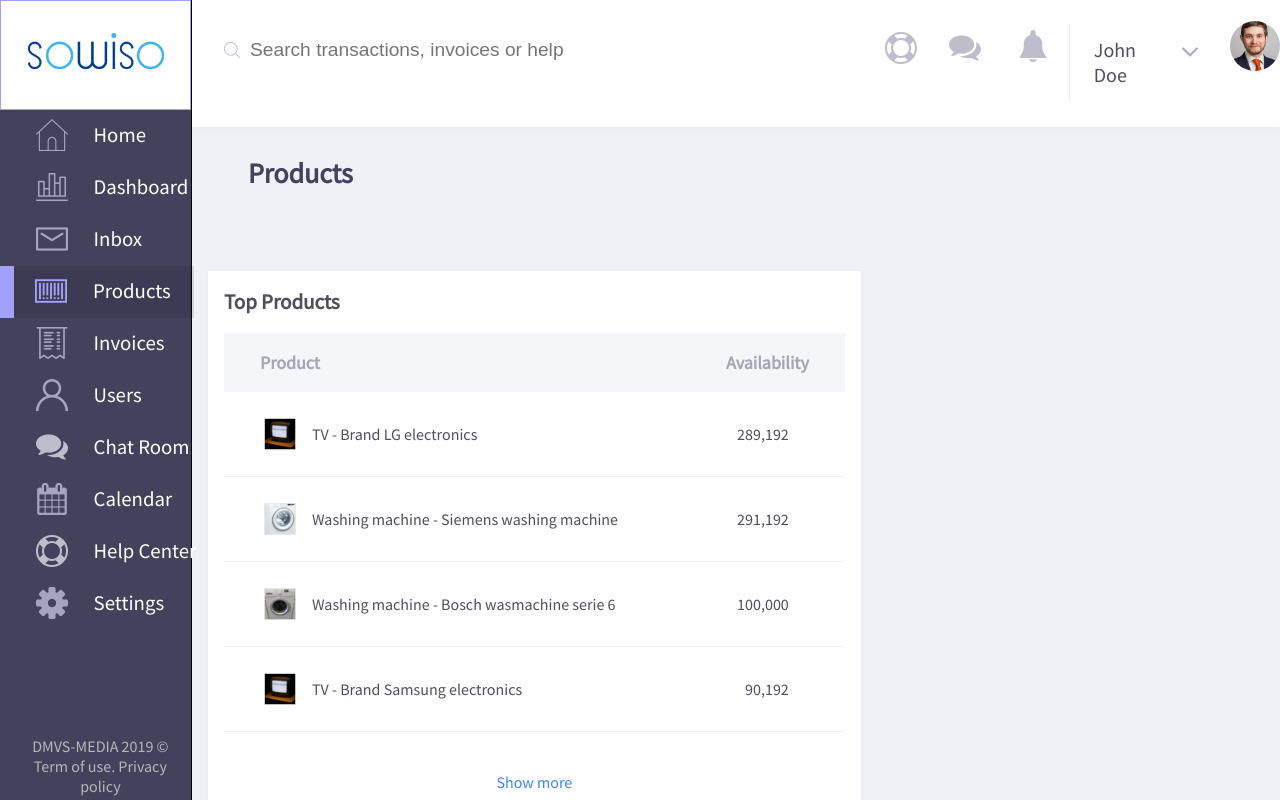
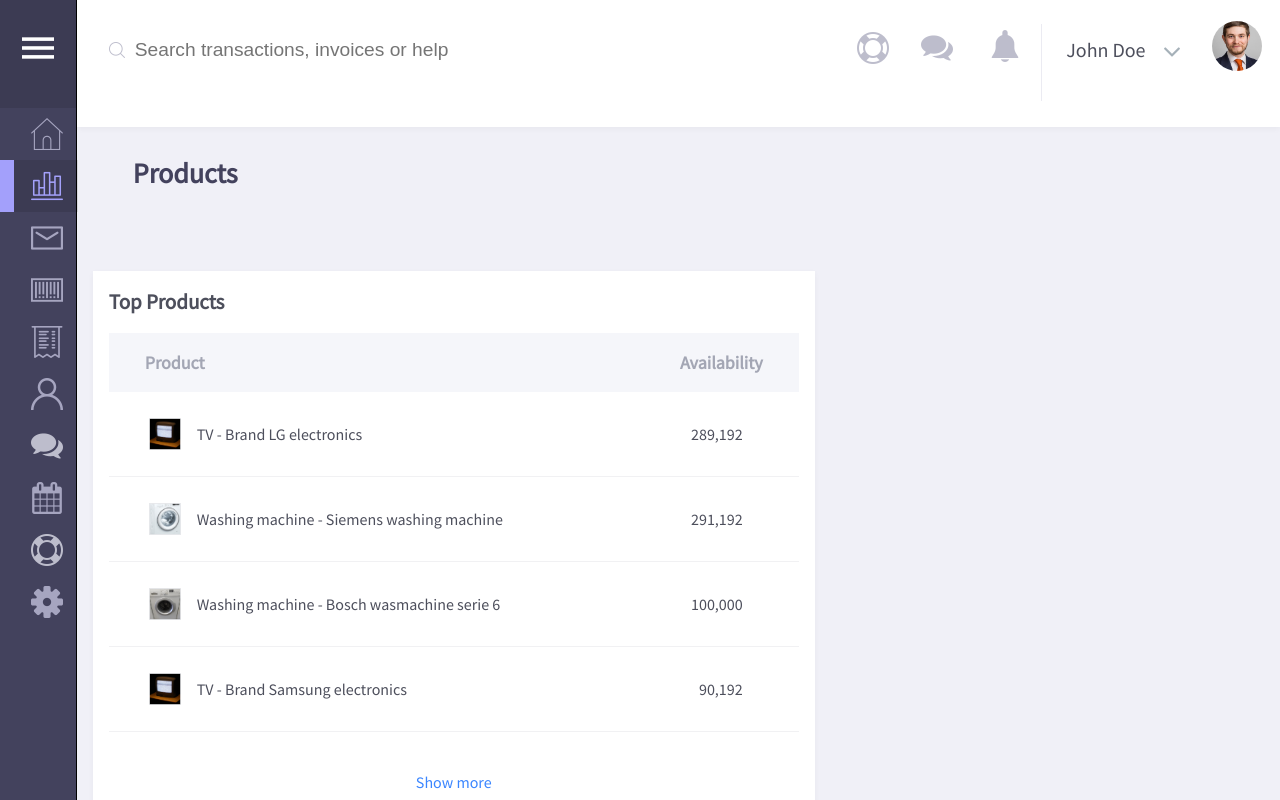
Before and after one commit to EdgeworthWright/sowisoAPP, a plain HTML site: page index.html in a window 1280 px wide. Both pictures are taken after a click on the picture 95 px from the left and 51 px from the top of the page. Shown: the top 800 px of the page. Drawn offline with nearby package versions, Linux system fonts and the light colour scheme.

Commit message:
nav afgemaakt

```diff
--- a/css/main.css
+++ b/css/main.css
@@ -92,6 +92,20 @@
     background-image: url(../images/navIcons/settings.png);
 }
 
+.navContent .hamburger {
+    display: none;
+}
+
+.navContent .smallNavImage {
+    display: none;
+    position: relative;
+    left: 1.5em;
+    top: .5em;
+}
+
+.navContent #current .smallNavImage {
+    left: .8em;
+}
 
 #current {
     border-left: #A3A0FB .7em solid;
--- a/index.html
+++ b/index.html
@@ -18,38 +18,49 @@
         <nav>
             <div class="navContent">
                 <div class="logo">
-                    <img src="images/Logo SoWISO.png" alt="logo">
+                    <img class="theLogo" src="images/Logo SoWISO.png" alt="logo">
+                    <img class="hamburger" src="images/menu.png" alt="">
                 </div>
 
                 <a href="#">
                     <span id="homeLink" class="link--text">Home</span>
+                    <img class="smallNavImage" src="images/navIcons/home.png" alt="">
                 </a>
-                <a href="dashboard.html">
+                <a href="dashboard.html" id="current">
                     <span id="dashboardLink" class="link--text">Dashboard</span>
+                    <img class="smallNavImage" src="images/navIcons/dashboardCurrent.png" alt="">
                 </a>
                 <a href="#">
                     <span id="inboxLink" class="link--text">Inbox</span>
+                    <img class="smallNavImage" src="images/navIcons/inbox.png" alt="">
                 </a>
-                <a href="index.html" id="current">
+                <a href="index.html">
                     <span id="productsLink" class="link--text">Products</span>
+                    <img class="smallNavImage" src="images/navIcons/products.png" alt="">
                 </a>
                 <a href="#">
                     <span id="invoicesLink" class="link--text">Invoices</span>
+                    <img class="smallNavImage" src="images/navIcons/invoices.png" alt="">
                 </a>
                 <a href="#">
                     <span id="usersLink" class="link--text">Users</span>
+                    <img class="smallNavImage" src="images/navIcons/users.png" alt="">
                 </a>
                 <a href="#">
                     <span id="chatLink" class="link--text">Chat Room</span>
+                    <img class="smallNavImage" src="images/chat.png" alt="">
                 </a>
                 <a href="#">
                     <span id="calendarLink" class="link--text">Calendar</span>
+                    <img class="smallNavImage" src="images/navIcons/calendar.png" alt="">
                 </a>
                 <a href="#">
                     <span id="supportLink" class="link--text">Help Center</span>
+                    <img class="smallNavImage" src="images/support.png" alt="">
                 </a>
                 <a href="#">
                     <span id="settingsLink" class="link--text">Settings</span>
+                    <img class="smallNavImage" src="images/navIcons/settings.png" alt="">
                 </a>
 
                 <p id="copyright">DMVS-MEDIA 2019 &copy;<br> <span>Term of use.</span> <span>Privacy policy</span></p>
--- a/js/main.js
+++ b/js/main.js
@@ -1,3 +1,32 @@
+document.getElementsByClassName('theLogo')[0].onclick = () => {
+    document.getElementsByClassName('container')[0].style.gridTemplateColumns = "6% auto";
+    for (let i = 0; i < document.getElementsByClassName('link--text').length; i++) {
+        document.getElementsByClassName('link--text')[i].style.display = 'none';
+        document.getElementsByClassName('smallNavImage')[i].style.display = 'block';
+    }
+    document.getElementById('current').style.width = '84%';
+    document.getElementsByClassName('theLogo')[0].style.display = 'none';
+    document.getElementsByClassName('logo')[0].style.border = 'none';
+    document.getElementsByClassName('logo')[0].style.background = '#0000001A';
+    document.getElementById('copyright').style.display = 'none';
+    document.getElementsByClassName('hamburger')[0].style.display = "initial";
+}
+
+document.getElementsByClassName('hamburger')[0].onclick = () => {
+    document.getElementsByClassName('container')[0].style.gridTemplateColumns = "15% auto";
+    for (let i = 0; i < document.getElementsByClassName('link--text').length; i++) {
+        document.getElementsByClassName('link--text')[i].style.display = 'initial';
+        document.getElementsByClassName('smallNavImage')[i].style.display = 'none';
+    }
+    document.getElementById('current').style.width = '94%';
+    document.getElementsByClassName('theLogo')[0].style.display = 'initial';
+    document.getElementsByClassName('logo')[0].style.border = '1px solid #A39EFE';
+    document.getElementsByClassName('logo')[0].style.background = '#FFFFFF';
+    document.getElementById('copyright').style.display = 'initial';
+    document.getElementsByClassName('hamburger')[0].style.display = "none";
+}
+
+
 let closeButton = document.getElementById('closeAd');
 
 closeAd.onclick = () => {
```
Also changed, not shown: dashboard.html (+12 -1 lines), images/menu.png (added).
